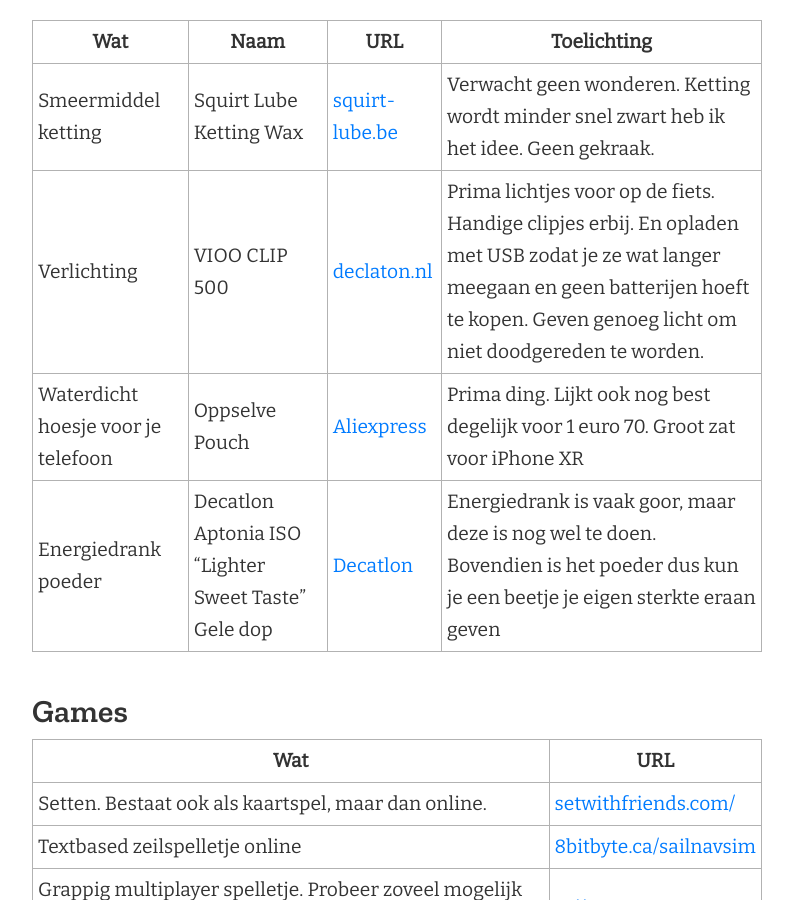
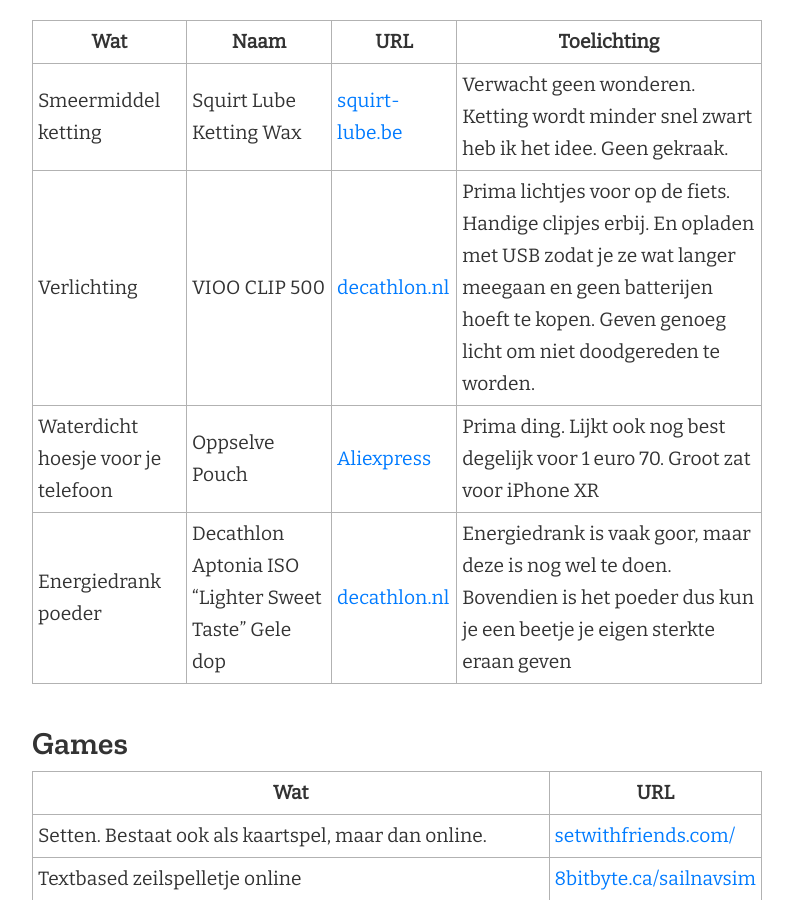
Before and after one commit to geensnor/geensnor.nl, a Jekyll site: the page built from pages/tips.md, in a window 1280 px wide and 900 px high, scrolled down 610 px. Shown: the whole window, without its empty margins (243-1036 px from the left). Built offline with Jekyll 4.4.1, drawn with Linux system fonts in a browser that asks for light colours.

Commit message:
decathlon

```diff
--- a/pages/tips.md
+++ b/pages/tips.md
@@ -13,9 +13,9 @@
 | Wat | Naam | URL | Toelichting |
 |-----|------|-----|-------------|
 |Smeermiddel ketting|Squirt Lube Ketting Wax|[squirt-lube.be](http://www.squirt-lube.be/)|Verwacht geen wonderen. Ketting wordt minder snel zwart heb ik het idee. Geen gekraak.|
-Verlichting|VIOO CLIP 500|[declaton.nl](https://www.decathlon.nl/p/set-led-fietsverlichting-vioo-clip-500-voor-en-achterlicht-zwart-usb/_/R-p-301360?mc=8501200&c=ZWART)|Prima lichtjes voor op de fiets. Handige clipjes erbij. En opladen met USB zodat je ze wat langer meegaan en geen batterijen hoeft te kopen. Geven genoeg licht om niet doodgereden te worden.|
+Verlichting|VIOO CLIP 500|[decathlon.nl](https://www.decathlon.nl/p/set-led-fietsverlichting-vioo-clip-500-voor-en-achterlicht-zwart-usb/_/R-p-301360?mc=8501200&c=ZWART)|Prima lichtjes voor op de fiets. Handige clipjes erbij. En opladen met USB zodat je ze wat langer meegaan en geen batterijen hoeft te kopen. Geven genoeg licht om niet doodgereden te worden.|
 |Waterdicht hoesje voor je telefoon|Oppselve Pouch|[Aliexpress](https://nl.aliexpress.com/item/Waterdichte-Mobiele-Telefoon-Case-Voor-iPhone-X-Xs-Max-Xr-8-7-Samsung-S9-Clear-PVC/32858636361.html?spm=a2g0s.9042311.0.0.26344c4dvzxDl1)|Prima ding. Lijkt ook nog best degelijk voor 1 euro 70. Groot zat voor iPhone XR|
-|Energiedrank poeder|Decatlon Aptonia ISO "Lighter Sweet Taste" Gele dop|[Decatlon](https://www.decathlon.nl/p/poeder-voor-isotone-dorstlesser-iso-rode-vruchten-650-g/_/R-p-9831?mc=8335609&fl=Citroen)|Energiedrank is vaak goor, maar deze is nog wel te doen. Bovendien is het poeder dus kun je een beetje je eigen sterkte eraan geven|
+|Energiedrank poeder|Decathlon Aptonia ISO "Lighter Sweet Taste" Gele dop|[decathlon.nl](https://www.decathlon.nl/p/poeder-voor-isotone-dorstlesser-iso-rode-vruchten-650-g/_/R-p-9831?mc=8335609&fl=Citroen)|Energiedrank is vaak goor, maar deze is nog wel te doen. Bovendien is het poeder dus kun je een beetje je eigen sterkte eraan geven|
 
 
 
```
